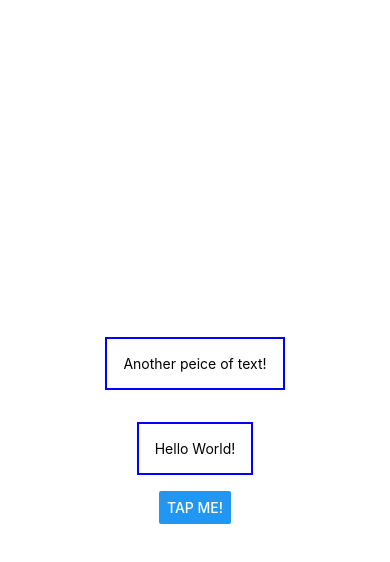
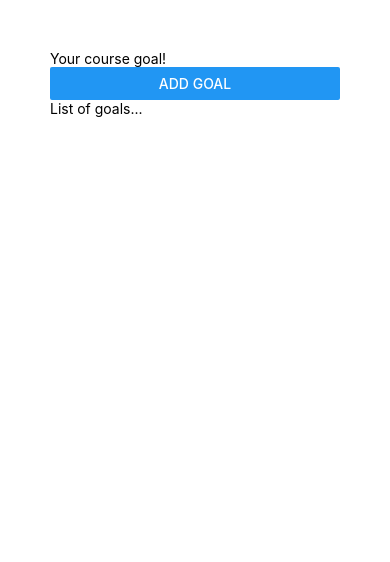
Before and after one commit to Isco170/RNCourse, a React Native app: screen / in a window 390 px wide. Shown: the top 562 px of the page. Built offline with nearby package versions, Linux system fonts and the light colour scheme.

Commit message:
Exploring Layouts

```diff
--- a/App.js
+++ b/App.js
@@ -1,29 +1,22 @@
 
-import { Button, StyleSheet, Text, View } from 'react-native';
+import { Button, StyleSheet, Text, TextInput, View } from 'react-native';
 
 export default function App() {
   return (
-    <View style={styles.container}>
+    <View style={styles.appContainer}>
       <View>
-        <Text style={styles.dummyText}>Another peice of text!</Text>
+        <TextInput placeholder='Your course goal!'/>
+        <Button title="ADD GOAL" />
       </View>
-      <Text style={styles.dummyText}>Hello World!</Text>
-      <Button title="Tap me!"/>
+      <View>
+        <Text>List of goals...</Text>
+      </View>
     </View>
   );
 }
 
 const styles = StyleSheet.create({
-  container: {
-    flex: 1,
-    backgroundColor: '#fff',
-    alignItems: 'center',
-    justifyContent: 'center',
-  },
-  dummyText:{
-    margin: 16,
-    borderWidth: 2,
-    borderColor: 'blue',
-    padding: 16
+  appContainer:{
+    padding: 50
   }
 });
```
